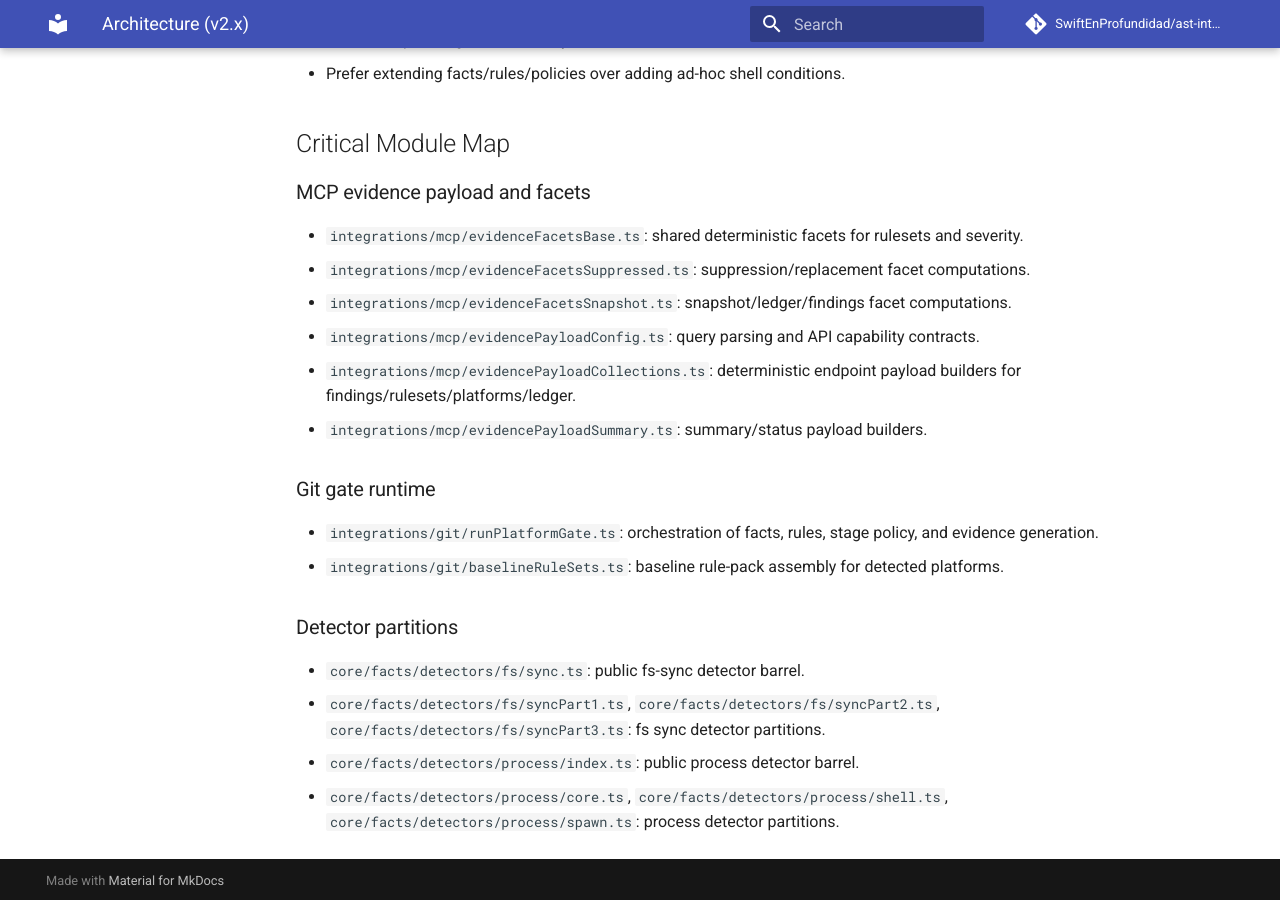
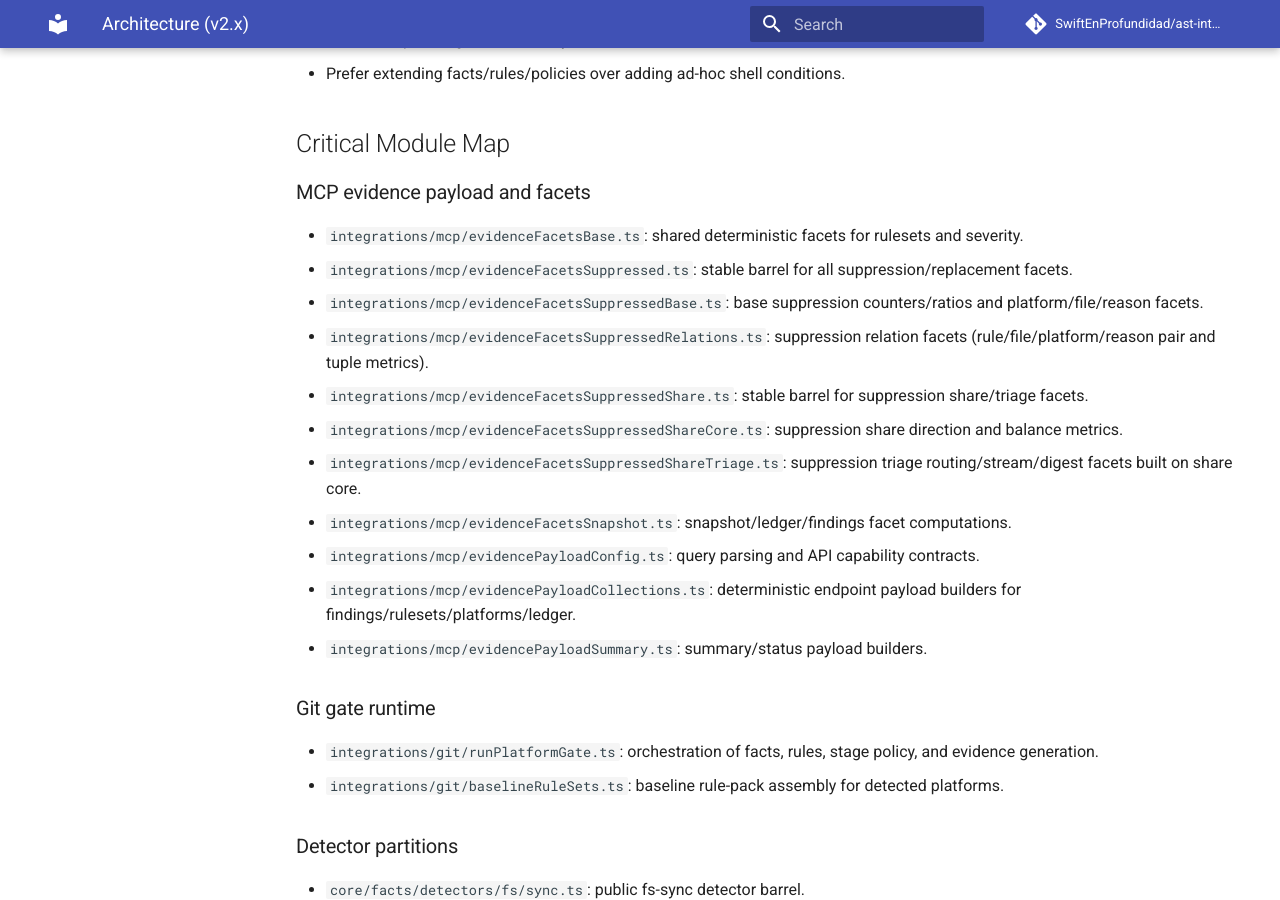
Before and after one commit to SwiftEnProfundidad/ast-intelligence-hooks, an MkDocs documentation site: the page built from docs/ARCHITECTURE.md, in a window 1280 px wide and 900 px high, scrolled down 3602 px. Built offline with MkDocs 1.6.1 and Material for MkDocs 9.7.7, drawn with Linux system fonts in a browser that asks for light colours; comment, search, counter and statistics services are not loaded.

Commit message:
docs(architecture): document suppressed facets module map and ownership

```diff
--- a/docs/ARCHITECTURE.md
+++ b/docs/ARCHITECTURE.md
@@ -128,7 +128,12 @@ Purpose: read-only exposure of evidence context for agents.
 ### MCP evidence payload and facets
 
 - `integrations/mcp/evidenceFacetsBase.ts`: shared deterministic facets for rulesets and severity.
-- `integrations/mcp/evidenceFacetsSuppressed.ts`: suppression/replacement facet computations.
+- `integrations/mcp/evidenceFacetsSuppressed.ts`: stable barrel for all suppression/replacement facets.
+- `integrations/mcp/evidenceFacetsSuppressedBase.ts`: base suppression counters/ratios and platform/file/reason facets.
+- `integrations/mcp/evidenceFacetsSuppressedRelations.ts`: suppression relation facets (rule/file/platform/reason pair and tuple metrics).
+- `integrations/mcp/evidenceFacetsSuppressedShare.ts`: stable barrel for suppression share/triage facets.
+- `integrations/mcp/evidenceFacetsSuppressedShareCore.ts`: suppression share direction and balance metrics.
+- `integrations/mcp/evidenceFacetsSuppressedShareTriage.ts`: suppression triage routing/stream/digest facets built on share core.
 - `integrations/mcp/evidenceFacetsSnapshot.ts`: snapshot/ledger/findings facet computations.
 - `integrations/mcp/evidencePayloadConfig.ts`: query parsing and API capability contracts.
 - `integrations/mcp/evidencePayloadCollections.ts`: deterministic endpoint payload builders for findings/rulesets/platforms/ledger.
```
